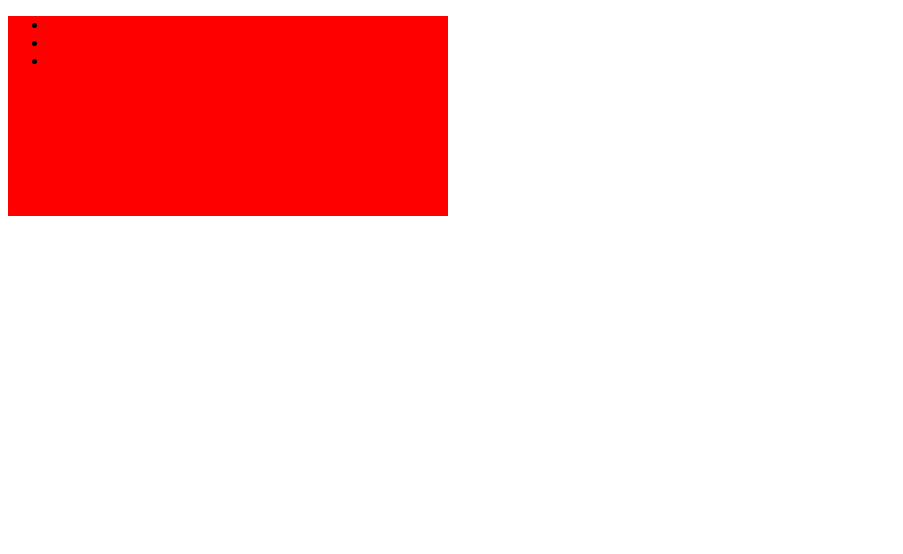
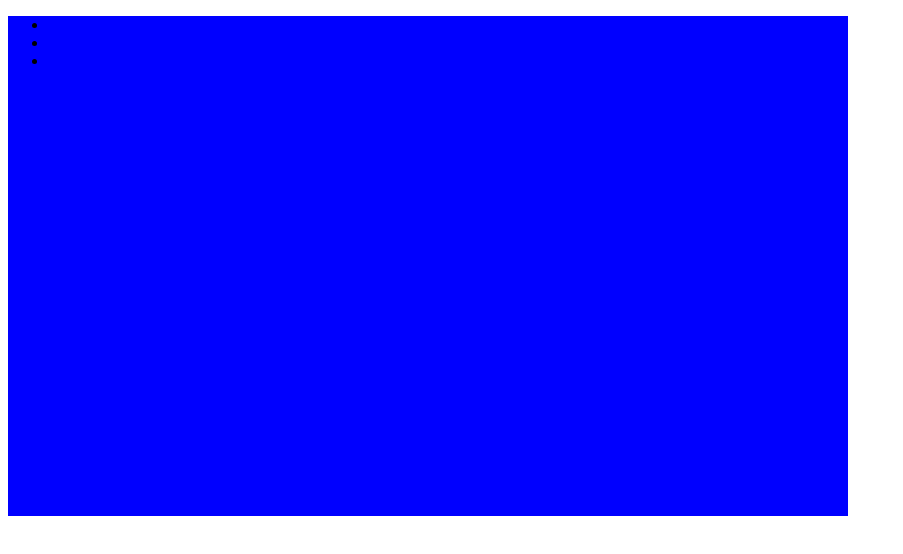
Before and after one commit to vipjue/project1, a plain HTML site: page index.html in a window 1280 px wide. Shown: the whole page, without its empty margins (0-903 px from the left). Drawn offline with Linux system fonts and the light colour scheme.

Commit message:
修改了list的样式

```diff
--- a/index.html
+++ b/index.html
@@ -7,7 +7,7 @@
     <title>Document</title>
     <style>
         #box{width:100px;height: 100px;}
-        .list{width:400px;height:200px;background: red;}
+        .list{width:800px;height:500px;background: blue;}
     </style>
 </head>
 <body>
```
